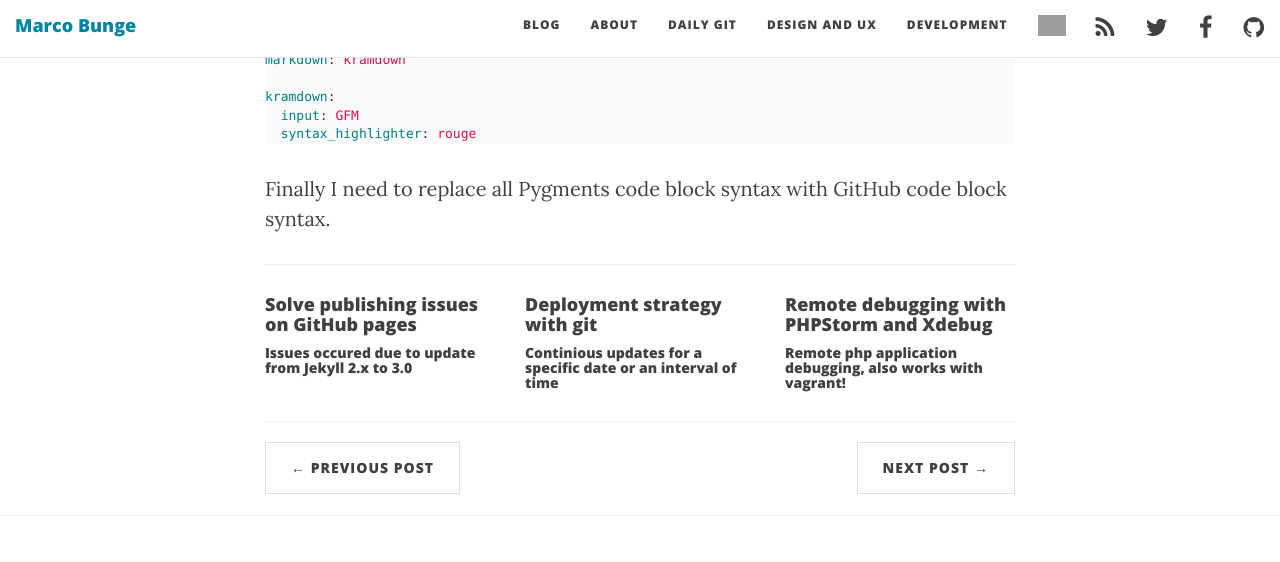
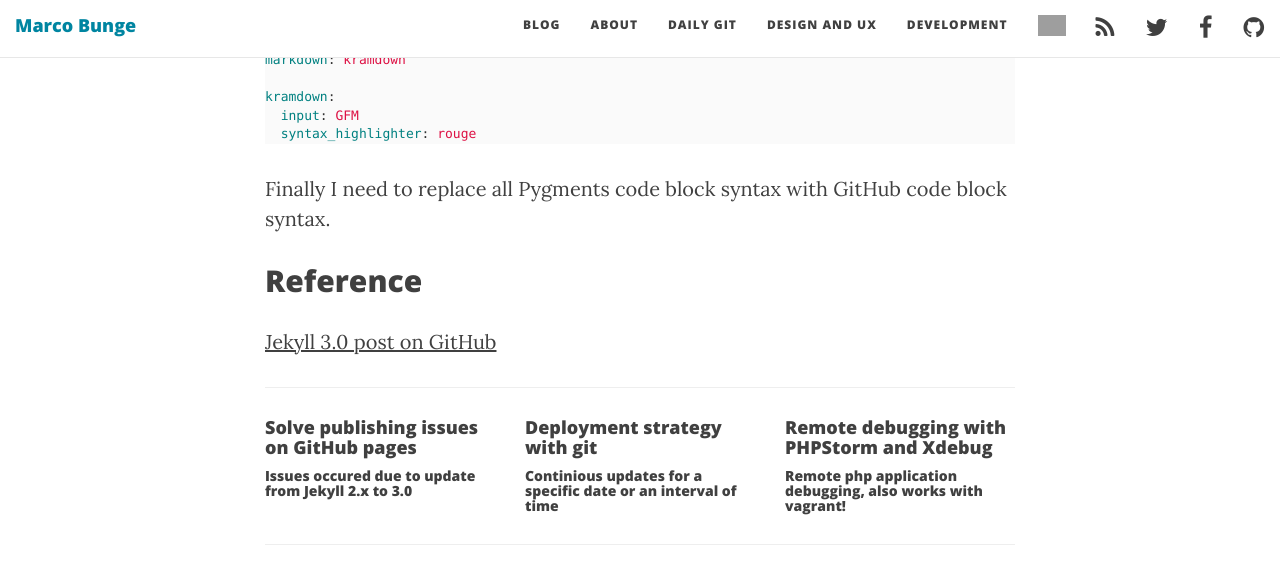
Before and after one commit to mbunge/mbunge.github.io, a Jekyll site: the page built from _posts/2016-02-05-prepare-rogue-for-github-update-on-jekyll-3-0.markdown, in a window 1280 px wide and 900 px high, scrolled down 1555 px, cut to the strip 0-562 px from the top of the window. Built offline with Jekyll 4.4.1, drawn with Linux system fonts in a browser that asks for light colours; nearby versions of some CDN libraries; comment, search, counter and statistics services are not loaded; grey boxes are pictures that could not be loaded.

Commit message:
Update 2016-02-05-prepare-rogue-for-github-update-on-jekyll-3-0.markdown

````diff
--- a/_posts/2016-02-05-prepare-rogue-for-github-update-on-jekyll-3-0.markdown
+++ b/_posts/2016-02-05-prepare-rogue-for-github-update-on-jekyll-3-0.markdown
@@ -58,3 +58,7 @@ kramdown:
 ```
 
 Finally I need to replace all Pygments code block syntax with GitHub code block syntax.
+
+## Reference
+
+<a href="" target="_blank">Jekyll 3.0 post on GitHub</a>
````
